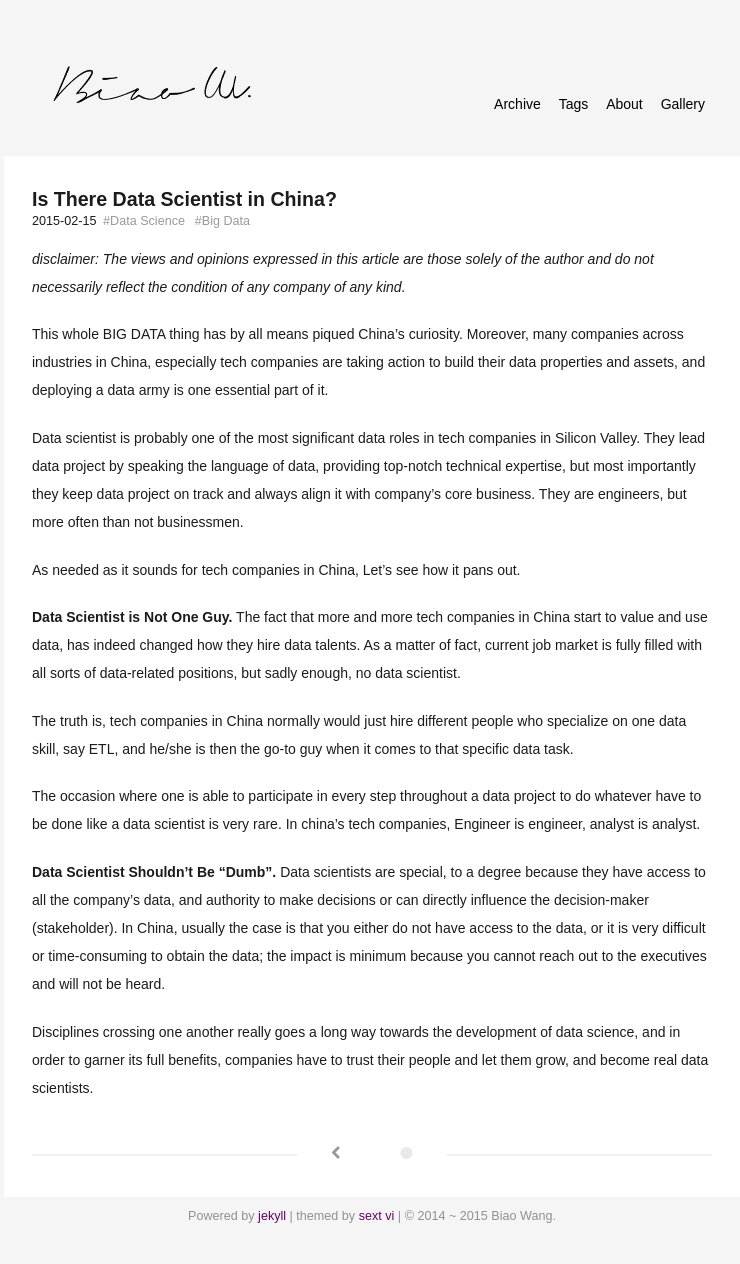
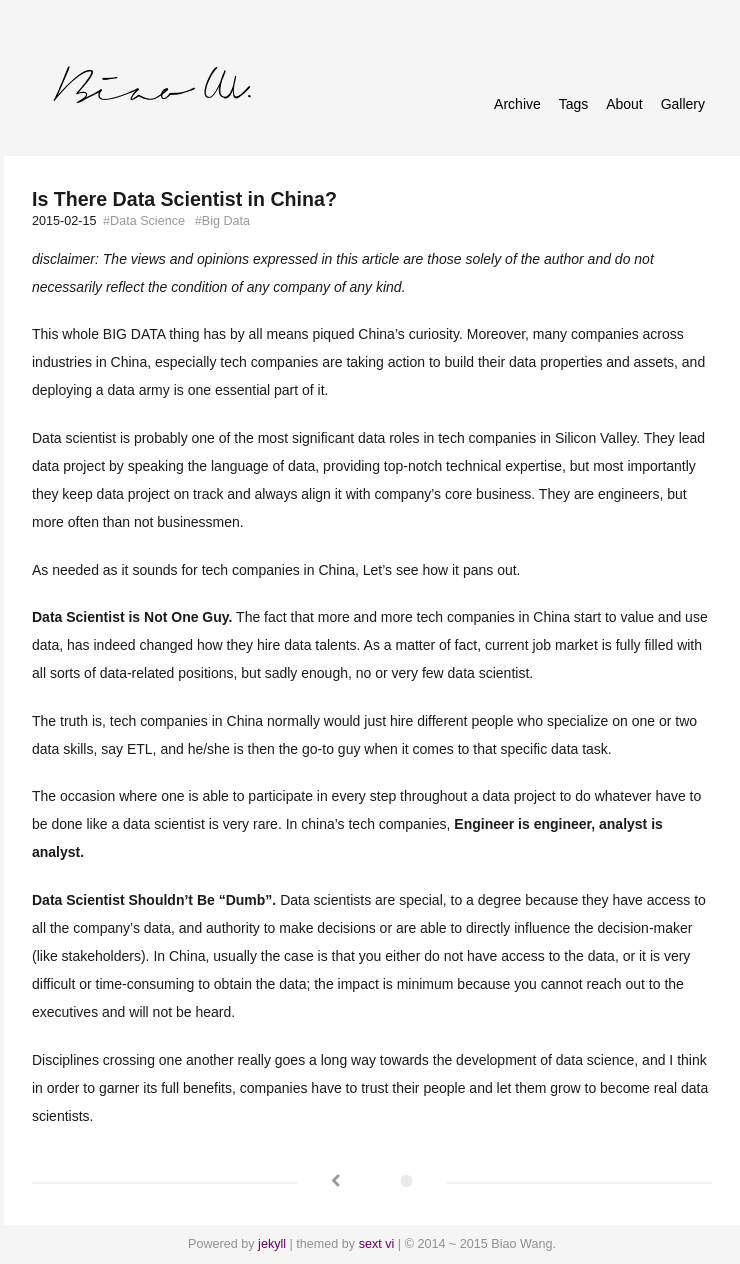
Before and after one commit to biaowww/biaowww.github.io, a Jekyll site: the page built from _posts/2015-02-15-is-there-data-scientist-in-china.md, in a window 1280 px wide. Shown: the whole page, without its empty margins (268-1008 px from the left). Built offline with Jekyll 4.4.1, drawn with Linux system fonts in a browser that asks for light colours; some web fonts are replaced; Markdown is read by kramdown in place of the engine named in the settings; before the commit the page ends 1236 px from its top, so only the background shows below that.

Commit message:
2015-05-26 2nd. edition

```diff
--- a/_posts/2015-02-15-is-there-data-scientist-in-china.md
+++ b/_posts/2015-02-15-is-there-data-scientist-in-china.md
@@ -13,12 +13,12 @@ Data scientist is probably one of the most significant data roles in tech compan
 
 As needed as it sounds for tech companies in China, Let's see how it pans out.
 
-__Data Scientist is Not One Guy.__ The fact that more and more tech companies in China start to value and use data, has indeed changed how they hire data talents. As a matter of fact, current job market is fully filled with all sorts of data-related positions, but sadly enough, no data scientist.
+__Data Scientist is Not One Guy.__ The fact that more and more tech companies in China start to value and use data, has indeed changed how they hire data talents. As a matter of fact, current job market is fully filled with all sorts of data-related positions, but sadly enough, no or very few data scientist.
 
-The truth is, tech companies in China normally would just hire different people who specialize on one data skill, say ETL, and he/she is then the go-to guy when it comes to that specific data task.
+The truth is, tech companies in China normally would just hire different people who specialize on one or two data skills, say ETL, and he/she is then the go-to guy when it comes to that specific data task.
 
-The occasion where one is able to participate in every step throughout a data project to do whatever have to be done like a data scientist is very rare. In china's tech companies, Engineer is engineer, analyst is analyst.
+The occasion where one is able to participate in every step throughout a data project to do whatever have to be done like a data scientist is very rare. In china's tech companies, __Engineer is engineer, analyst is analyst.__
 
-__Data Scientist Shouldn't Be "Dumb".__ Data scientists are special, to a degree because they have access to all the company's data, and authority to make decisions or can directly influence the decision-maker (stakeholder). In China, usually the case is that you either do not have access to the data, or it is very difficult or time-consuming to obtain the data; the impact is minimum because you cannot reach out to the executives and will not be heard.
+__Data Scientist Shouldn't Be "Dumb".__ Data scientists are special, to a degree because they have access to all the company's data, and authority to make decisions or are able to directly influence the decision-maker (like stakeholders). In China, usually the case is that you either do not have access to the data, or it is very difficult or time-consuming to obtain the data; the impact is minimum because you cannot reach out to the executives and will not be heard.
 
-Disciplines crossing one another really goes a long way towards the development of data science, and in order to garner its full benefits, companies have to trust their people and let them grow, and become real data scientists.
+Disciplines crossing one another really goes a long way towards the development of data science, and I think in order to garner its full benefits, companies have to trust their people and let them grow to become real data scientists.
```
